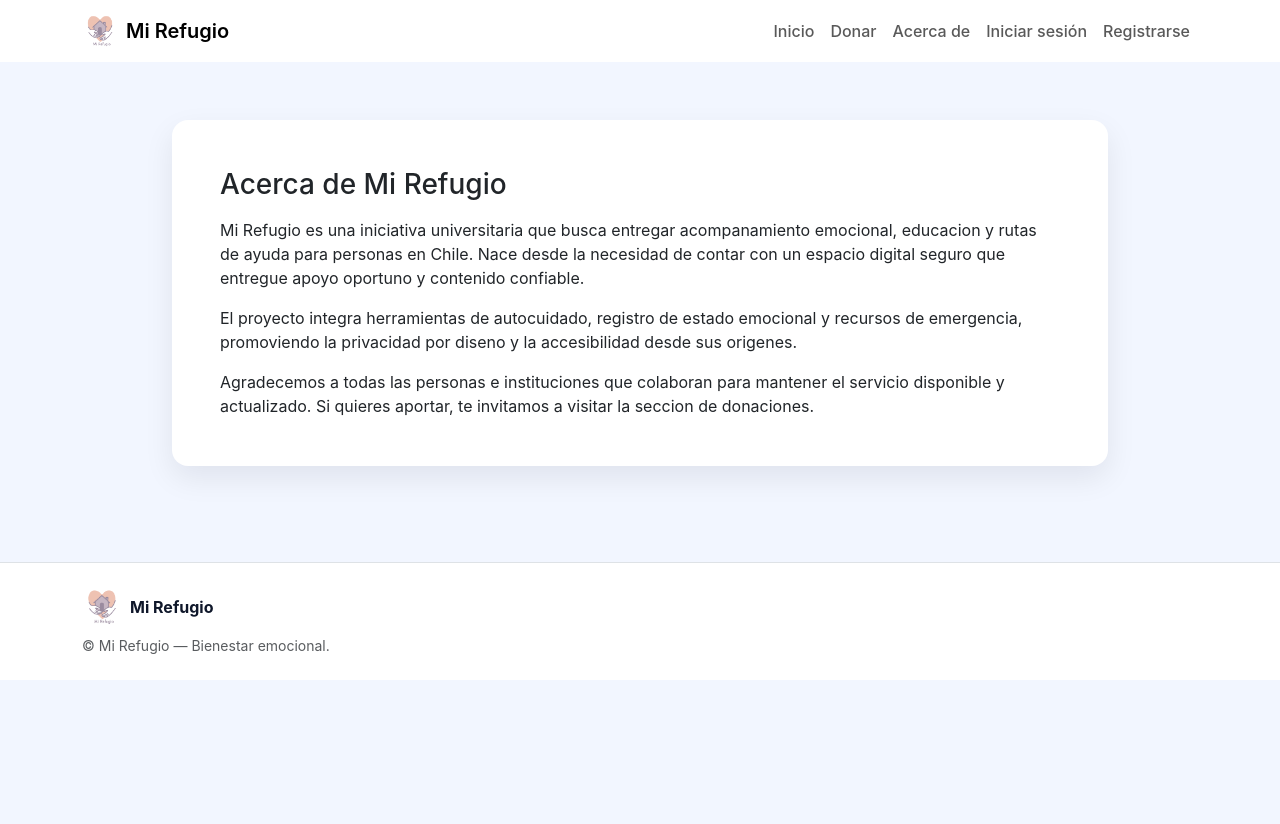
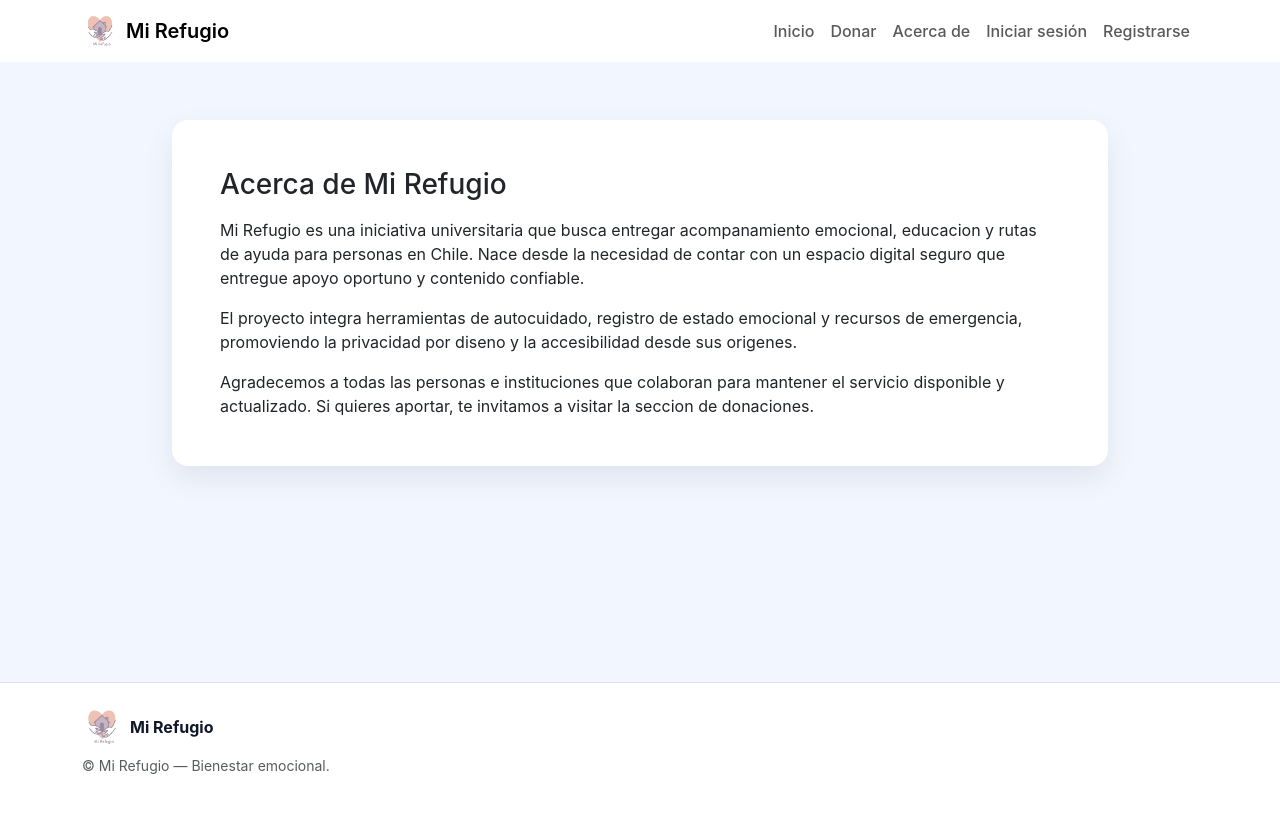
Before and after one commit to mvte0/mi-refugio-web, a Django app: page /acerca/ in a window 1280 px wide. After the commit the page ends 774 px from the top, so only its background shows below. Run offline with Django 5.2, Linux system fonts and the light colour scheme; some libraries are stand-ins or nearby versions.

Commit message:
Make footer sticky and relax profile updates

```diff
--- a/core/views.py
+++ b/core/views.py
@@ -36,13 +36,13 @@ def perfil(request):
     cliente, _ = Cliente.objects.get_or_create(user=request.user)
 
     if request.method == "POST":
-        first_name = (request.POST.get("first_name") or "").strip()
-        last_name = (request.POST.get("last_name") or "").strip()
-        email = (request.POST.get("email") or "").strip()
+        first_name = (request.POST.get("first_name") or request.user.first_name or "").strip()
+        last_name = (request.POST.get("last_name") or request.user.last_name or "").strip()
+        email = (request.POST.get("email") or request.user.email or "").strip()
         avatar = request.FILES.get("avatar")
 
-        if not (first_name and last_name and email):
-            messages.error(request, "Completa todos los campos obligatorios.")
+        if not email:
+            messages.error(request, "Ingresa un correo valido.")
             return redirect("perfil")
 
         if (
--- a/mirefugio/urls.py
+++ b/mirefugio/urls.py
@@ -14,9 +14,12 @@ Including another URLconf
     1. Import the include() function: from django.urls import include, path
     2. Add a URL to urlpatterns:  path('blog/', include('blog.urls'))
 """
+from django.conf import settings
+from django.conf.urls.static import static
 from django.contrib import admin
 from django.urls import include, path
-from core.views import landing, api_sugerencias
+
+from core.views import api_sugerencias, landing
 from core.views_auth import LoginViewRemember, logout_then_home
 
 urlpatterns = [
@@ -28,3 +31,5 @@ urlpatterns = [
     path("accounts/logout/", logout_then_home, name="logout"),
     path("accounts/", include("django.contrib.auth.urls")),
 ]
+
+urlpatterns += static(settings.MEDIA_URL, document_root=settings.MEDIA_ROOT)
--- a/static/css/main.css
+++ b/static/css/main.css
@@ -16,20 +16,22 @@ html, body {
 }
 
 body {
-  background: linear-gradient(180deg, #ffffff 0%, var(--mr-sky-2) 100%);
+  display: flex;
+  flex-direction: column;
+  min-height: 100vh;
+  background: #f2f6ff;
   font-family: "Inter", "Segoe UI", sans-serif;
   color: var(--mr-ink);
   margin: 0;
 }
 
+main {
+  flex: 1 0 auto;
+}
+
 section .container,
 #emergencias .container {
   max-width: 1080px;
-}
-
-/* Fondo alternativo sutil */
-body {
-  background: #f2f6ff;
 }
 
 /* ============================================================
@@ -229,6 +231,8 @@ body {
 footer {
   background: #fff;
   color: var(--mr-ink);
+  flex-shrink: 0;
+  margin-top: auto;
 }
 
 /* ============================================================
```
